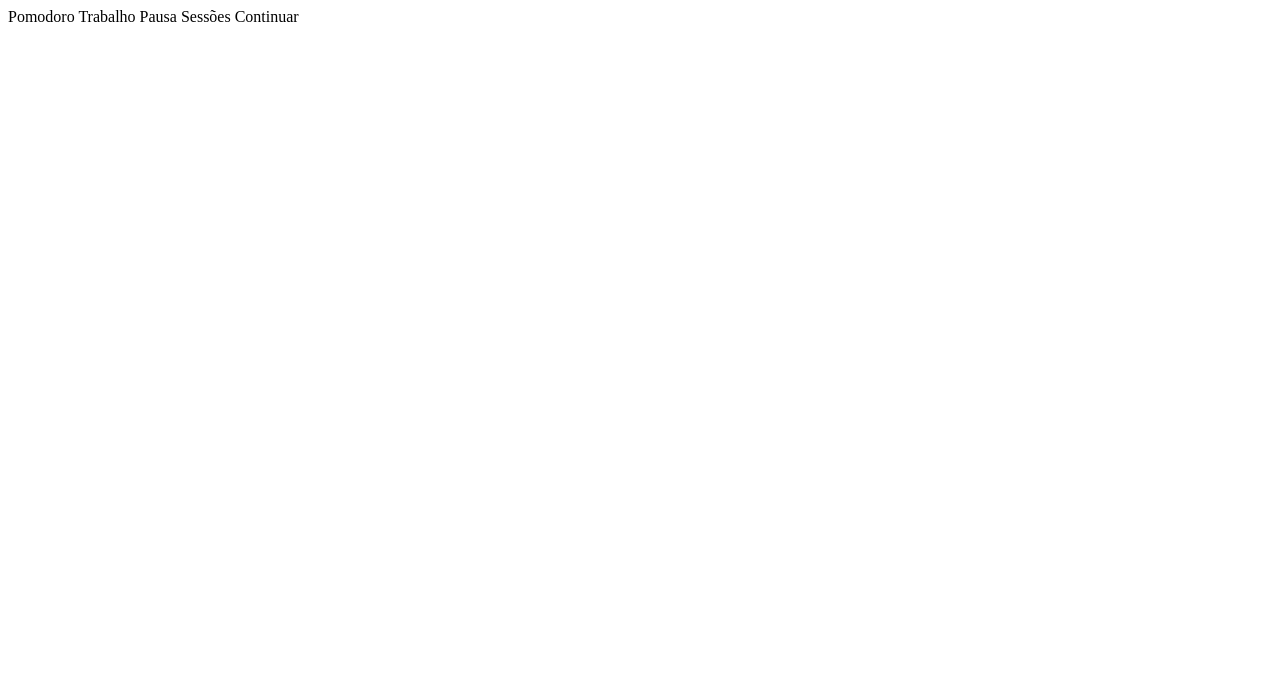
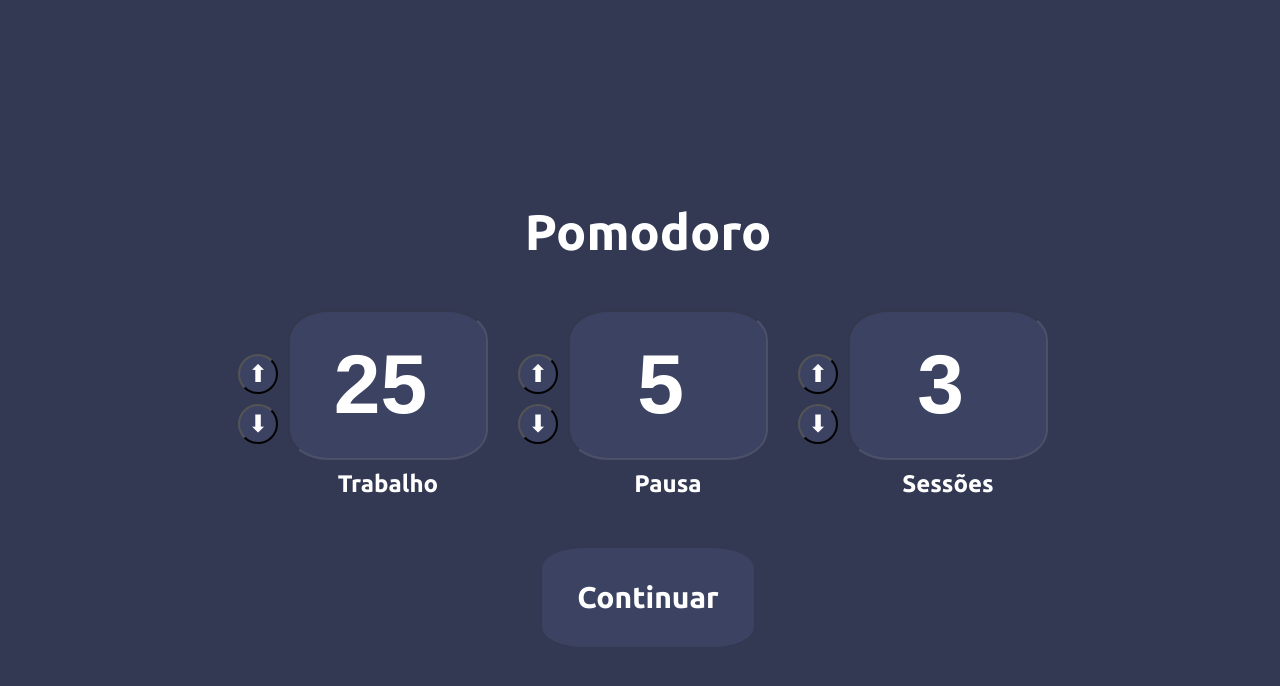
Before and after one commit to lucasilvafon/pomodoroApp, a plain HTML site: page inicio.html in a window 1280 px wide. Drawn offline with Linux system fonts and the light colour scheme.

Commit message:
Index page complete

```diff
--- /dev/null
+++ b/css/reset.css
@@ -0,0 +1,124 @@
+html,
+body,
+div,
+span,
+applet,
+object,
+iframe,
+h1,
+h2,
+h3,
+h4,
+h5,
+h6,
+p,
+blockquote,
+pre,
+a,
+abbr,
+acronym,
+address,
+big,
+cite,
+code,
+del,
+dfn,
+em,
+img,
+ins,
+kbd,
+q,
+s,
+samp,
+small,
+strike,
+strong,
+sub,
+sup,
+tt,
+var,
+b,
+u,
+i,
+center,
+dl,
+dt,
+dd,
+ol,
+ul,
+li,
+fieldset,
+form,
+label,
+legend,
+table,
+caption,
+tbody,
+tfoot,
+thead,
+tr,
+th,
+td,
+article,
+aside,
+canvas,
+details,
+embed,
+figure,
+figcaption,
+footer,
+header,
+hgroup,
+menu,
+nav,
+output,
+ruby,
+section,
+summary,
+time,
+mark,
+audio,
+video {
+  margin: 0;
+  padding: 0;
+  border: 0;
+  font-size: 100%;
+  font: inherit;
+  vertical-align: baseline;
+}
+/* HTML5 display-role reset for older browsers */
+article,
+aside,
+details,
+figcaption,
+figure,
+footer,
+header,
+hgroup,
+menu,
+nav,
+section {
+  display: block;
+}
+body {
+  line-height: 1;
+}
+ol,
+ul {
+  list-style: none;
+}
+blockquote,
+q {
+  quotes: none;
+}
+blockquote:before,
+blockquote:after,
+q:before,
+q:after {
+  content: '';
+  content: none;
+}
+table {
+  border-collapse: collapse;
+  border-spacing: 0;
+}
--- /dev/null
+++ b/css/style.css
@@ -0,0 +1,82 @@
+* {
+  box-sizing: border-box;
+}
+html,
+body {
+  height: 100%;
+  width: 100%;
+  background-color: #333853;
+  font-family: 'Ubuntu', sans-serif;
+}
+.container {
+  display: flex;
+  justify-content: center;
+  align-items: center;
+  flex-direction: column;
+  height: 100%;
+  width: 100%;
+}
+.main-title {
+  font-size: 50px;
+  margin-bottom: 50px;
+  color: #fff;
+}
+.wrapper {
+  display: flex;
+  justify-content: space-evenly;
+}
+.time-card {
+  display: flex;
+  align-items: center;
+  justify-content: center;
+  margin-right: 20px;
+}
+input {
+  width: 200px;
+  height: 150px;
+  text-align: center;
+  background-color: #3c4262;
+  color: #fff;
+  border-radius: 20%;
+  font-weight: 700;
+  font-size: 84px;
+}
+.arrow {
+  display: flex;
+  justify-content: center;
+  align-items: center;
+  cursor: pointer;
+  font-size: 24px;
+  margin-bottom: 10px;
+  margin-left: 10px;
+  margin-right: 10px;
+  height: 40px;
+  width: 40px;
+  background-color: #3c4262;
+  color: #fff;
+  border-radius: 50%;
+}
+.time-box {
+  text-align: center;
+}
+.time-box legend {
+  margin-top: 10px;
+  color: #fff;
+  font-weight: 700;
+  font-size: 24px;
+}
+.continue {
+  display: flex;
+  justify-content: center;
+  align-items: center;
+  margin-top: 50px;
+}
+a {
+  text-decoration: none;
+  font-size: 30px;
+  background-color: #3c4262;
+  color: #fff;
+  padding: 2rem 2.2rem;
+  border-radius: 20%;
+  font-weight: 700;
+}
--- a/inicio.html
+++ b/inicio.html
@@ -1,5 +1,57 @@
-Pomodoro
-Trabalho
-Pausa
-Sessões
-Continuar
+<!DOCTYPE html>
+<html>
+  <head>
+    <meta charset="UTF-8" />
+    <meta name="viewport" content="width=device-width, initial-scale=1.0" />
+    <link rel="preconnect" href="https://fonts.googleapis.com">
+    <link rel="preconnect" href="https://fonts.gstatic.com" crossorigin>
+    <link href="https://fonts.googleapis.com/css2?family=Ubuntu:wght@300;400;700&display=swap" rel="stylesheet">
+    <link rel="stylesheet" href="./css/style.css" />
+    <link rel="reset" href="/css/reset.css" />
+    <title>Pomodoro</title>
+  </head>
+  <body>
+    <div class="container">
+      <header>
+        <h1 class="main-title">Pomodoro</h1>
+      </header>
+      <main>
+        <div class="wrapper">
+          <section class="time-card">
+            <div>
+              <button class="arrow" ">⬆</button>
+              <button class="arrow" ">⬇</button>
+            </div>
+            <div class="time-box">
+              <input type="number" value="25" disabled />
+              <legend>Trabalho</legend>
+            </div>
+          </section>
+          <section class="time-card">
+            <div>
+              <button class="arrow" ">⬆</button>
+              <button class="arrow" ">⬇</button>
+            </div>
+            <div class="time-box">
+              <input type="number" value="5" disabled />
+              <legend>Pausa</legend>
+            </div>
+          </section>
+          <section class="time-card">
+            <div>
+              <button class="arrow" ">⬆</button>
+              <button class="arrow" ">⬇</button>
+            </div>
+            <div class="time-box">
+              <input type="number" value="3" disabled />
+              <legend>Sessões</legend>
+            </div>
+          </section>
+        </div>
+        <div class="continue">
+          <a href="">Continuar</a>
+        </div>
+      </main>
+    </div>
+  </body>
+</html>
```
